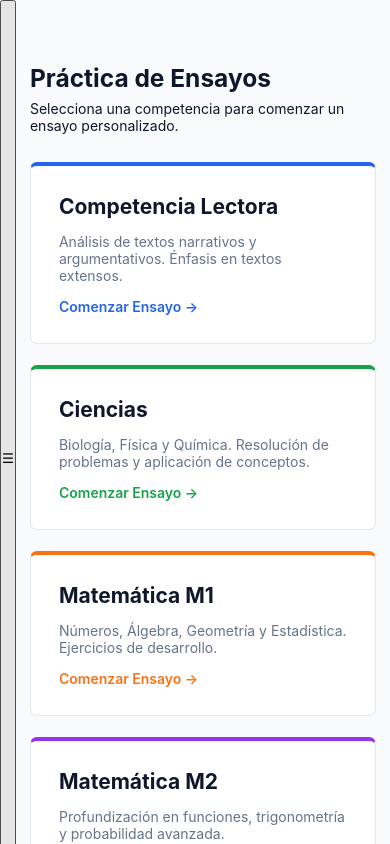
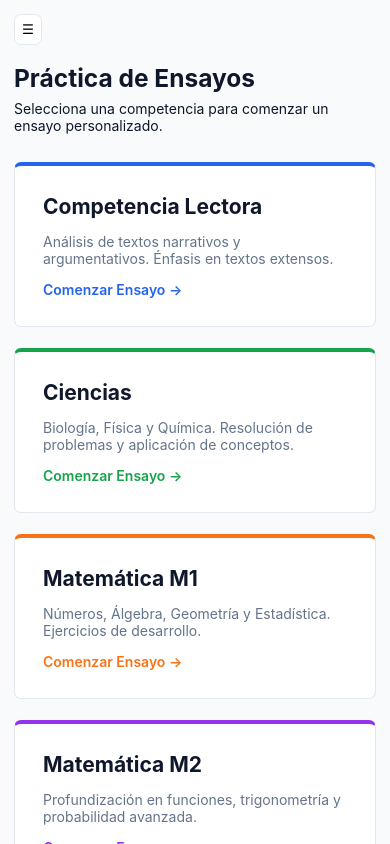
Before and after one commit to MorenitaChile/app-paes-2025, a Next.js app: page /ensayos in a window 390 px wide. Built offline with nearby package versions, Linux system fonts and the light colour scheme; no server answers.

Commit message:
Corrige diseño responsivo

```diff
--- a/src/components/Sidebar.module.css
+++ b/src/components/Sidebar.module.css
@@ -29,6 +29,14 @@
     gap: 0.5rem;
 }
 
+.nav {
+    padding: 1rem;
+    display: flex;
+    flex-direction: column;
+    gap: 0.5rem;
+    height: 100%;
+}
+
 .link {
     display: flex;
     align-items: center;
@@ -49,6 +57,10 @@
     color: var(--color-lectora);
 }
 
+.menuButton {
+    display: none; /* Oculto por defecto en desktop */
+}
+
 .overlay {
     display: none;
 }
@@ -65,6 +77,20 @@
 
     .menuButton {
         display: block;
+        position: fixed;
+        top: 1rem;
+        left: 1rem;
+        z-index: 60;
+        background: var(--card-bg);
+        border: 1px solid var(--card-border);
+        border-radius: var(--radius);
+        padding: 0.5rem;
+        cursor: pointer;
+    }
+
+    .header .menuButton {
+        position: static;
+        border: none;
     }
 
     .overlay {
```
